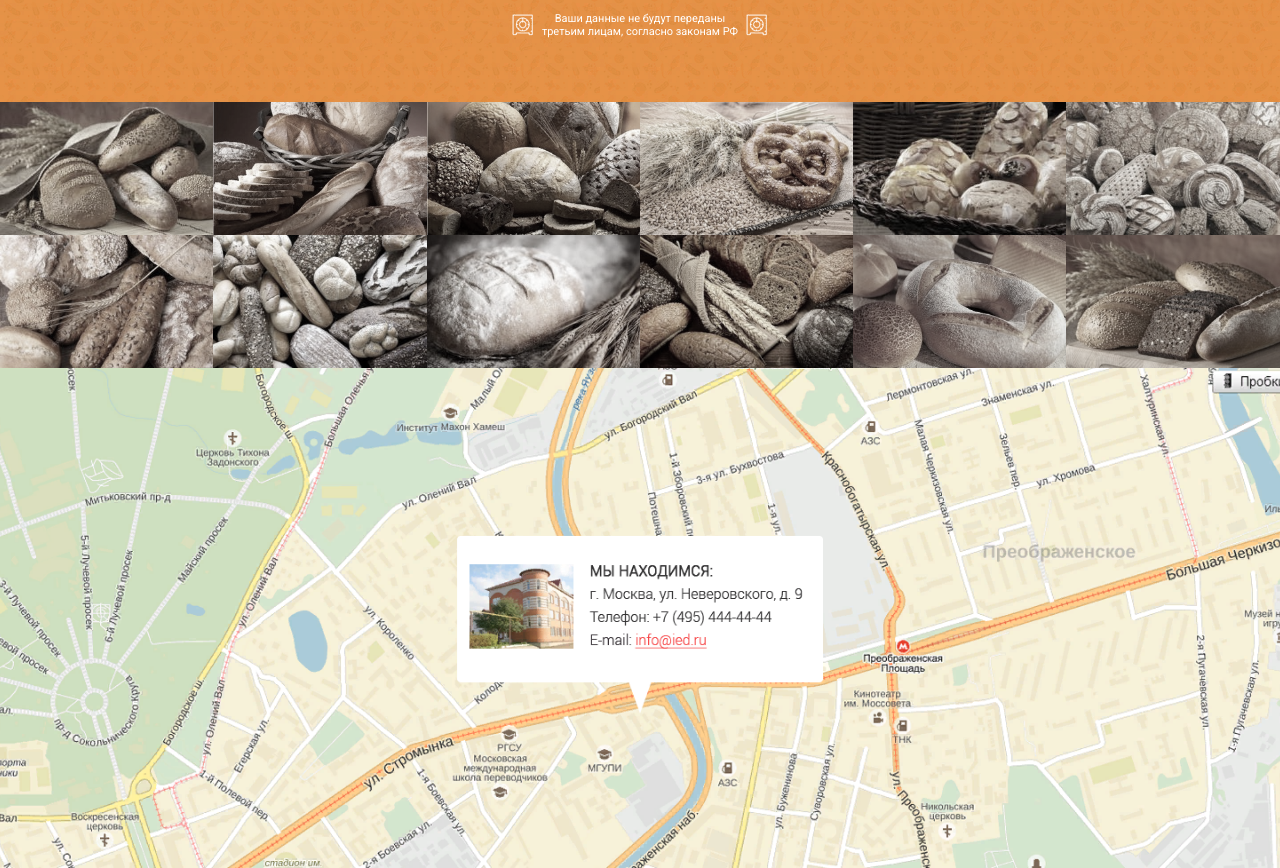
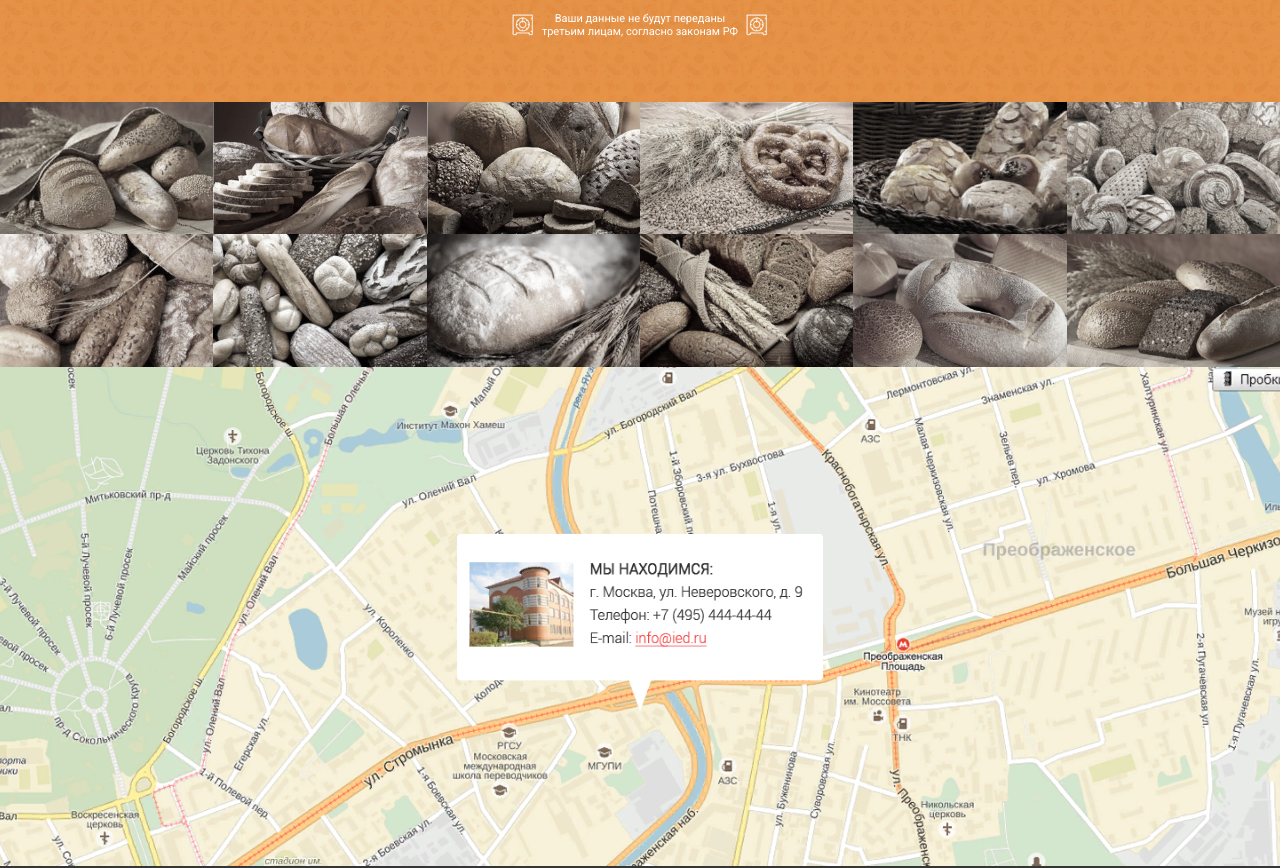
Before and after one commit to kamunicorn/balashiha, a plain HTML site: page index.html in a window 1280 px wide. Shown: the part 4106-4974 px from the top of the page. Drawn offline with Linux system fonts and the light colour scheme; a web font is replaced by a local one.

Commit message:
Переделала на Bootstrap секцию, где много фотографий хлеба

```diff
--- a/index.html
+++ b/index.html
@@ -298,25 +298,36 @@
     <!-- /.section middle-offer -->
 
     <!-- Полоска с фотографиями хлеба (просто для красоты) -->
-    <section class="many-bread">
-        <div class="many-bread__row">
-            <div class="many-bread__item"><img src="/img/many-bread/many-1.jpg" alt=""></div>
-            <div class="many-bread__item"><img src="/img/many-bread/many-2.jpg" alt=""></div>
-            <div class="many-bread__item"><img src="/img/many-bread/many-3.jpg" alt=""></div>
-            <div class="many-bread__item"><img src="/img/many-bread/many-4.jpg" alt=""></div>
-            <div class="many-bread__item"><img src="/img/many-bread/many-5.jpg" alt=""></div>
-            <div class="many-bread__item"><img src="/img/many-bread/many-6.jpg" alt=""></div>
+    <section class="many-bread container-fluid p-0">
+        <div class="row m-0">
+            <div class="col-xl-2 col-3 col-md-3 col-4 p-0 many-bread__item"><img src="/img/many-bread/many-1.jpg" alt=""></div>
+            <!-- /.col-xl-2 col-3 col-md-3 col-4 p-0 many-bread__item -->
+            <div class="col-xl-2 col-3 col-md-3 col-4 p-0 many-bread__item"><img src="/img/many-bread/many-2.jpg" alt=""></div>
+            <!-- /.col-xl-2 col-3 col-md-3 col-4 p-0 many-bread__item -->
+            <div class="col-xl-2 col-3 col-md-3 col-4 p-0 many-bread__item"><img src="/img/many-bread/many-3.jpg" alt=""></div>
+            <!-- /.col-xl-2 col-3 col-md-3 col-4 p-0 many-bread__item -->
+            <div class="col-xl-2 col-3 col-md-3 col-4 p-0 many-bread__item"><img src="/img/many-bread/many-4.jpg" alt=""></div>
+            <!-- /.col-xl-2 col-3 col-md-3 col-4 p-0 many-bread__item -->
+            <div class="col-xl-2 col-3 col-md-3 col-4 p-0 many-bread__item"><img src="/img/many-bread/many-5.jpg" alt=""></div>
+            <!-- /.col-xl-2 col-3 col-md-3 col-4 p-0 many-bread__item -->
+            <div class="col-xl-2 col-3 col-md-3 col-4 p-0 many-bread__item"><img src="/img/many-bread/many-6.jpg" alt=""></div>
+            <!-- /.col-xl-2 col-3 col-md-3 col-4 p-0 many-bread__item -->
+            <div class="col-xl-2 col-3 col-md-3 col-4 p-0 many-bread__item"><img src="/img/many-bread/many-7.jpg" alt=""></div>
+            <!-- /.col-xl-2 col-3 col-md-3 col-4 p-0 many-bread__item -->
+            <div class="col-xl-2 col-3 col-md-3 col-4 p-0 many-bread__item"><img src="/img/many-bread/many-8.jpg" alt=""></div>
+            <!-- /.col-xl-2 col-3 col-md-3 col-4 p-0 many-bread__item -->
+            <div class="col-xl-2 col-3 col-md-3 col-4 p-0 many-bread__item"><img src="/img/many-bread/many-9.jpg" alt=""></div>
+            <!-- /.col-xl-2 col-3 col-md-3 col-4 p-0 many-bread__item -->
+            <div class="col-xl-2 col-3 col-md-3 col-4 p-0 many-bread__item"><img src="/img/many-bread/many-10.jpg" alt=""></div>
+            <!-- /.col-xl-2 col-3 col-md-3 col-4 p-0 many-bread__item -->
+            <div class="col-xl-2 col-3 col-md-3 col-4 p-0 many-bread__item"><img src="/img/many-bread/many-11.jpg" alt=""></div>
+            <!-- /.col-xl-2 col-3 col-md-3 col-4 p-0 many-bread__item -->
+            <div class="col-xl-2 col-3 col-md-3 col-4 p-0 many-bread__item"><img src="/img/many-bread/many-12.jpg" alt=""></div>
+            <!-- /.col-xl-2 col-3 col-md-3 col-4 p-0 many-bread__item -->
         </div>
-        <div class="many-bread__row">
-            <div class="many-bread__item"><img src="/img/many-bread/many-7.jpg" alt=""></div>
-            <div class="many-bread__item"><img src="/img/many-bread/many-8.jpg" alt=""></div>
-            <div class="many-bread__item"><img src="/img/many-bread/many-9.jpg" alt=""></div>
-            <div class="many-bread__item"><img src="/img/many-bread/many-10.jpg" alt=""></div>
-            <div class="many-bread__item"><img src="/img/many-bread/many-11.jpg" alt=""></div>
-            <div class="many-bread__item"><img src="/img/many-bread/many-12.jpg" alt=""></div>
-        </div>
+        <!-- /.row m-0 -->
     </section>
-    <!-- /.many-bread -->
+    <!-- /.many-bread container-fluid -->
 
     <!-- Карта -->
     <section class="map">
--- a/sass/style.sass
+++ b/sass/style.sass
@@ -371,28 +371,21 @@ a, button, input
             width: 450px
 
 .many-bread
-    height: auto
-    &__row
+    &__item
+        margin-bottom: -5px
+    img
         width: 100%
-    &__item
-        width: 16.665%
-        display: block
-        float: left
-        img
-            width: 100%
-            display: block
-            transition: .6s
-            filter: grayscale(80%)
-            // filter: sepia(150%)
-            &:hover
-                filter: grayscale(0%)
+        transition: .6s
+        filter: grayscale(80%)
+        &:hover
+            filter: grayscale(0%)
 
 .map
     width: 100%
     height: 500px
     background: url('/img/map.png') center center no-repeat
     background-size: cover
-    display: inline-block
+    display: block
     img
         width: 100%
         display: none
@@ -400,7 +393,6 @@ a, button, input
 footer
     padding-top: 35px
     padding-bottom: 40px
-    margin-top: -5px
     min-height: 150px
     background-color: #363636
     color: #fefefe
@@ -494,11 +486,8 @@ footer
         right: -20px
         width: 120%
 
-    .many-bread__item
-        width: 20%
-        &:last-child
-            display: none
-
+    .many-bread__item:nth-child(3n)
+        display: none
     .map
         height: 400px
 
@@ -549,10 +538,10 @@ footer
         img
             width: 100%
 
-    .many-bread__item
-        width: 25%
-        &:first-child
-            display: none
+    .many-bread__item:nth-child(3n)
+        display: block
+    .many-bread__item:nth-child(2n)
+        display: none
 
     .map
         height: 350px
@@ -652,10 +641,10 @@ footer
             width: auto
             margin-left: auto
 
-    .many-bread__item
-        width: 33.33%
-        &:nth-child(2)
-            display: none
+    // .many-bread__item
+    //     width: 33.33%
+    //     &:nth-child(2)
+    //         display: none
 
     .map
         height: 250px
```
Also changed, not shown: css/style.css, fonts/Nokia-Sans-S60-Regular.ttf (added), fonts/Nokia-Sans-s60-Bold.ttf (added), fonts/Roboto-Black.ttf (added), fonts/Roboto-BlackItalic.ttf (added), fonts/Roboto-Bold.ttf (added), fonts/Roboto-BoldItalic.ttf (added), fonts/Roboto-Italic.ttf (added), fonts/Roboto-Light.ttf (added), fonts/Roboto-LightItalic.ttf (added), fonts/Roboto-Medium.ttf (added), fonts/Roboto-MediumItalic.ttf (added), fonts/Roboto-Regular.ttf (added), fonts/Roboto-Thin.ttf (added), 1 more files, 2 other files.
